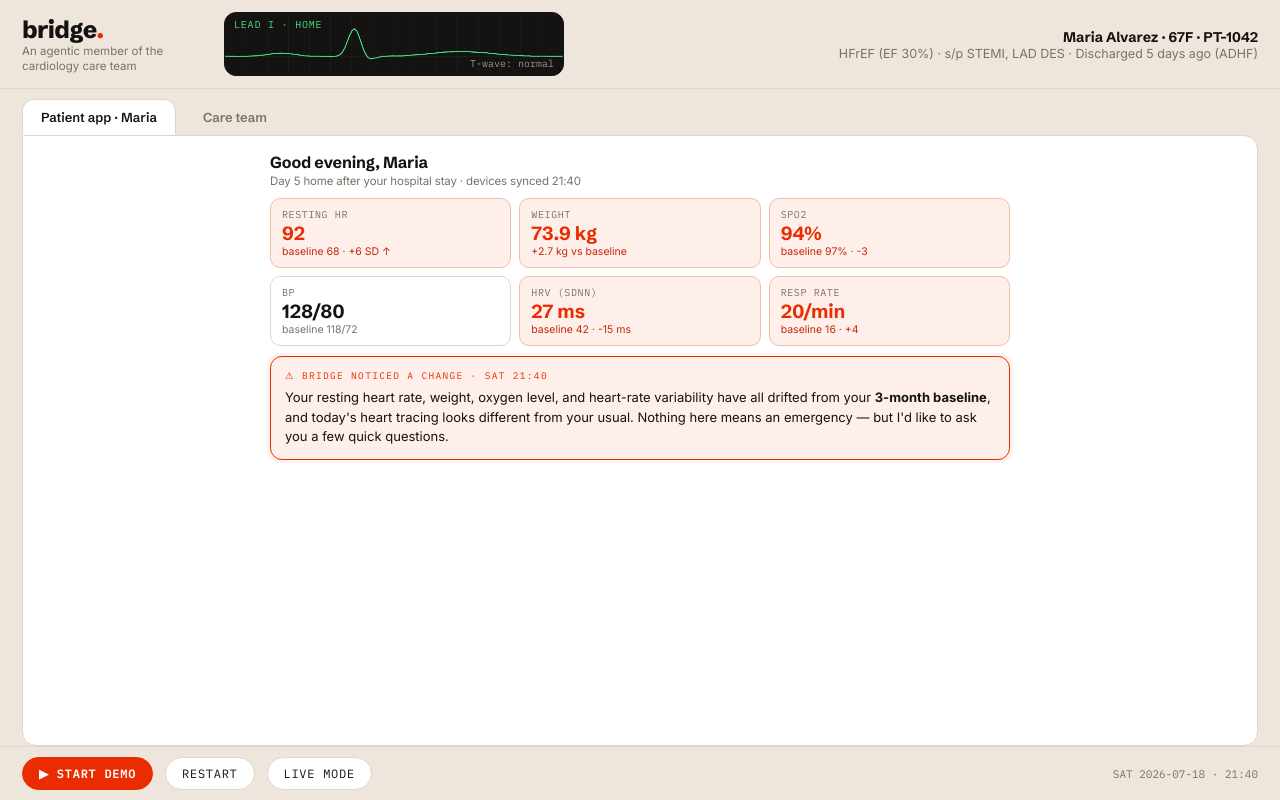
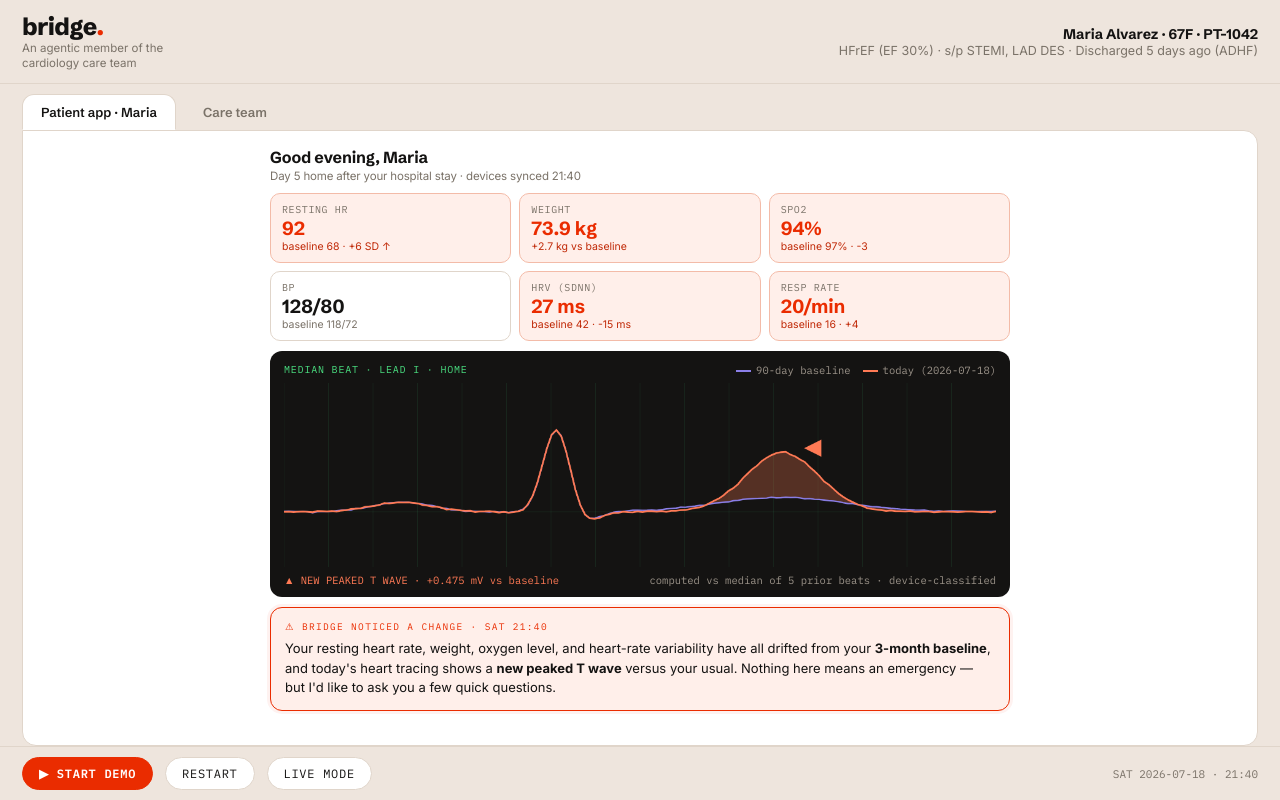
Before and after one commit to aamirjavaidmd/bridge, a plain HTML site: page frontend/index.html in a window 1280 px wide. Drawn offline with Linux system fonts and the light colour scheme.

Commit message:
Move ECG from header banner into the patient dashboard
- Remove the ECG strip from the top header banner.
- Place the computed median-beat ECG card (baseline vs today, shaded peaked-T)
  in the patient app under the BP/HRV/Resp Rate vitals row — same card used on
  the care-team monitoring view.
- Patient alert copy now names the new peaked T wave.

Playwright: 50 checks pass.

Co-Authored-By: Claude Fable 5 <noreply@anthropic.com>

```diff
--- a/frontend/index.html
+++ b/frontend/index.html
@@ -195,11 +195,6 @@
   <div>
     <div class="wordmark">bridge<span>.</span></div>
     <div class="tagline">An agentic member of the cardiology care team</div>
-  </div>
-  <div class="ecg-wrap" id="ecgWrap">
-    <canvas id="ecg" width="680" height="128"></canvas>
-    <div class="ecg-label">LEAD I · HOME</div>
-    <div class="ecg-t" id="ecgT">T-wave: normal</div>
   </div>
   <div class="pt-banner" id="ptBanner">
     <strong>Maria Alvarez · 67F · PT-1042</strong>
@@ -411,7 +406,10 @@ function seedInteractive(){interactiveStarted=false; stage='seeded'; qIdx=0; typ
   const head=document.createElement('div'); head.className='viewhead';
   head.innerHTML='Good evening, Maria <small>Day 5 home after your hospital stay · devices synced 21:40</small>';
   col.appendChild(head); col.appendChild(vitalsGrid());
-  col.appendChild(card('alert','<span class="eyebrow">⚠ bridge noticed a change · SAT 21:40</span>Your resting heart rate, weight, oxygen level, and heart-rate variability have all drifted from your <b>3-month baseline</b>, and today\'s heart tracing looks different from your usual. Nothing here means an emergency — but I\'d like to ask you a few quick questions.'));
+  const pe=ecgCard('P'); col.appendChild(pe);  // median-beat ECG under the vitals row
+  $('ecgFindP').textContent=`▲ NEW PEAKED T WAVE · +${ANALYSIS.ecg.tDelta} mV vs baseline`;
+  animateEcg($('ecgP'), gen);
+  col.appendChild(card('alert','<span class="eyebrow">⚠ bridge noticed a change · SAT 21:40</span>Your resting heart rate, weight, oxygen level, and heart-rate variability have all drifted from your <b>3-month baseline</b>, and today\'s heart tracing shows a <b>new peaked T wave</b> versus your usual. Nothing here means an emergency — but I\'d like to ask you a few quick questions.'));
   $('ptComposer').style.display='none';
   const wl=$('careWorklist'); wl.innerHTML='';
   const wh=document.createElement('div'); wh.className='viewhead';
```
